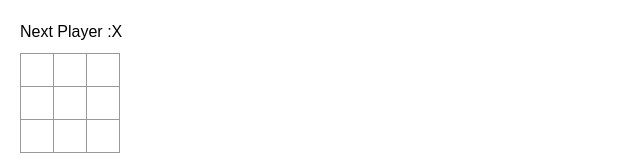
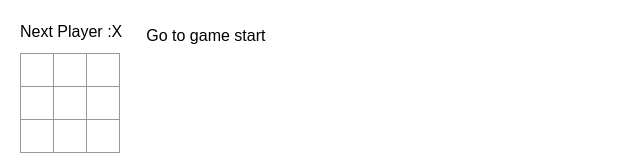
Before and after one commit to lowky-shadow/Tic-Tac-Toe, a React (Vite) app in the folder frontend/: page / in a window 1280 px wide. Shown: the top 160 px of the page, without its empty margins (0-640 px from the left). Built offline with nearby package versions, Linux system fonts and the light colour scheme.

Commit message:
basic game complete

```diff
--- a/frontend/src/App.tsx
+++ b/frontend/src/App.tsx
@@ -3,14 +3,40 @@ import "./App.css";
 import Board from "@/components/Board";
 
 export default function App() {
-  const [xIsNext, setxIsNext] = useState(true);
   const [history, setHistory] = useState([Array(9).fill(null)]);
-  const currentSquares = history[history.length - 1];
+  const [currentMove, setCurrentMove] = useState(0);
+  const currentSquares = history[currentMove];
+  const xIsNext = currentMove % 2 === 0;
 
   function handleClick(nextSquares: (string | null)[]) {
-    setHistory([...history, nextSquares]);
-    setxIsNext(!xIsNext);
+    const nextHistory = [...history.slice(0, currentMove + 1), nextSquares];
+    setHistory(nextHistory);
+    setCurrentMove(nextHistory.length - 1);
   }
+
+  function jumpTo(nextMove: number) {
+    setCurrentMove(nextMove);
+  }
+
+  const moves = history.map((_, move) => {
+    let description;
+    if (move > 0) {
+      description = "Go to move #" + move;
+    } else {
+      description = "Go to game start";
+    }
+    return (
+      <li key={move}>
+        <button
+          onClick={() => jumpTo(move)}
+          className="hover:bg-gray-200 p-1 rounded-md hover:cursor-pointer"
+        >
+          {description}
+        </button>
+      </li>
+    );
+  });
+
   return (
     <div className="game">
       <div className="game-board">
@@ -21,7 +47,7 @@ export default function App() {
         />
       </div>
       <div className="game-info">
-        <ol></ol>
+        <ol>{moves}</ol>
       </div>
     </div>
   );
--- a/frontend/src/components/buttons/Square.tsx
+++ b/frontend/src/components/buttons/Square.tsx
@@ -1,7 +1,7 @@
 export default function Square({value,onSquareClick}:{value:any,onSquareClick:()=>void}) {
 
     return(
-        <button className="square hover:bg-teal-500 "
+        <button className="square hover:bg-teal-500 hover:cursor-pointer "
         onClick={onSquareClick}
         >
             {value}
```
